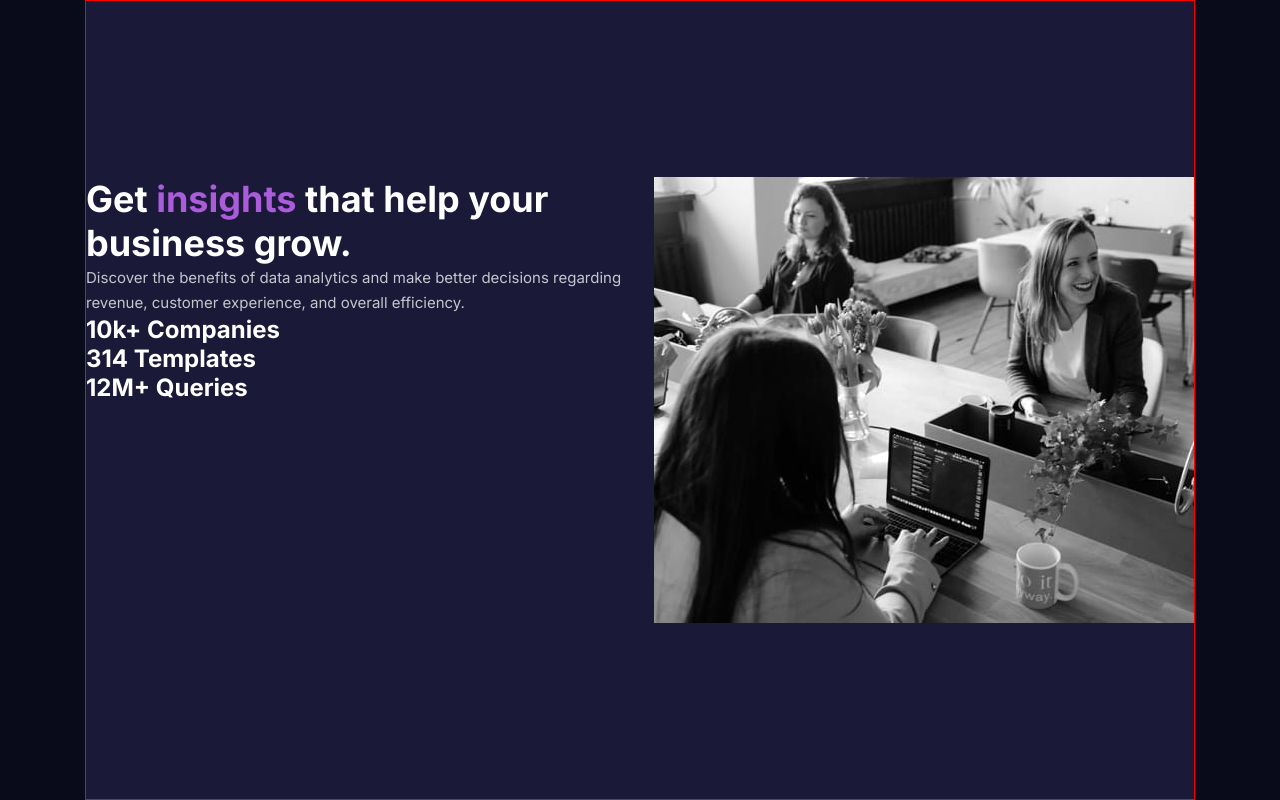
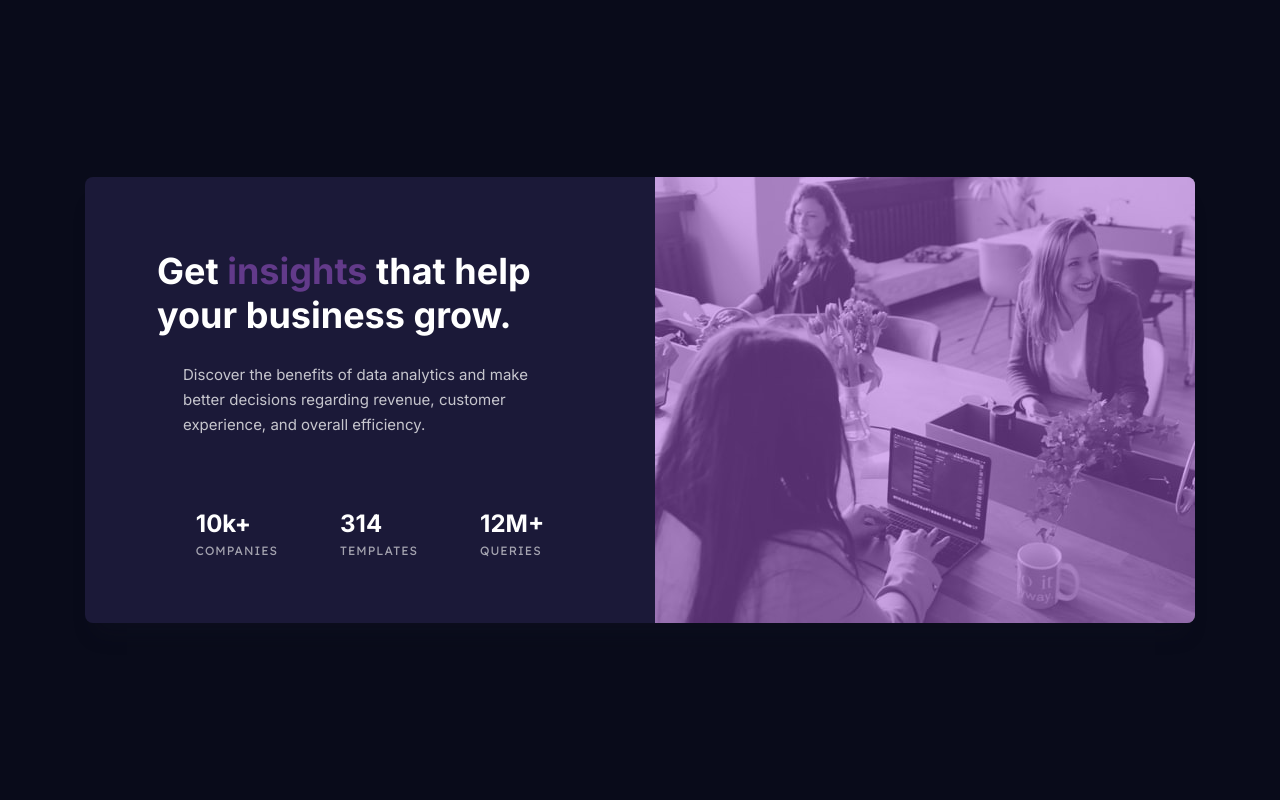
Before and after one commit to ostapyshyn/FM-Stats-preview-card-component, a React (Create React App) app: page / in a window 1280 px wide. Built offline with nearby package versions, Linux system fonts and the light colour scheme.

Commit message:
Fix styles

```diff
--- a/src/App.js
+++ b/src/App.js
@@ -1,4 +1,4 @@
-import './App.css';
+import './App.scss';
 import StatsCard from './components/StatsCard';
 
 function App() {
--- a/src/App.css
+++ b/src/App.scss
@@ -1,3 +1,5 @@
+@import './index.scss';
+
 .App {
   display: flex;
   flex-direction: column;
@@ -6,6 +8,10 @@
   height: 100vh;
   width: 100%;
   max-width: 1110px;
-  border: 1px solid red;
   margin: auto;
+
+  @include mq(900px) {
+    height: auto;
+    margin-block: 88px;
+  }
 }
--- a/src/assets/statsCard.module.scss
+++ b/src/assets/statsCard.module.scss
@@ -1,19 +1,58 @@
+@import '../index.scss';
+
 main {
   width: 100%;
   display: flex;
   flex-direction: column;
-  flex-grow: 1;
+  // flex-grow: 1;
   justify-content: center;
   align-items: center;
-  overflow-y: auto;
-  background-color: var(--dark-desaturated-blue);
+  // overflow-y: auto;
 
   article {
+    background: var(--dark-desaturated-blue);
+    box-shadow: 0px 20px 20px -10px rgba(23, 25, 41, 0.203087);
+    border-radius: 8px;
+
+    .image {
+      max-width: 540px;
+      position: relative;
+
+      div {
+        position: absolute;
+        top: 0;
+        background-color: var(--soft-violet);
+        width: 100%;
+        height: 100%;
+        z-index: 999;
+        transition: opacity 0.3s ease-in-out;
+      }
+
+      img {
+        max-width: 100%;
+        object-fit: cover;
+        height: 100%;
+        display: block;
+      }
+    }
+
+    // border: 1px solid red;
+    overflow: hidden;
+
     .info {
+      margin-top: 72px;
+      margin-inline: 72px;
       display: flex;
       flex-direction: column;
+      align-items: center;
+      max-width: calc(570px - 144px);
+
+      @include mq(900px) {
+        margin-inline: 26.5px;
+      }
 
       p {
+        max-width: 374px;
         font-family: 'Inter';
         font-weight: 400;
         font-size: 15px;
@@ -21,6 +60,12 @@ main {
         color: var(--white);
         mix-blend-mode: normal;
         opacity: 0.75;
+        margin-bottom: 72px;
+
+        @include mq(900px) {
+          text-align: center;
+          margin-bottom: 40px;
+        }
       }
 
       h1 {
@@ -29,21 +74,59 @@ main {
         font-size: 36px;
         line-height: 44px;
         color: var(--white);
+        margin-bottom: 25px;
         span {
           color: var(--soft-violet);
+        }
+
+        @include mq(900px) {
+          font-family: 'Inter';
+          font-size: 28px;
+          line-height: 32px;
+          text-align: center;
         }
       }
 
       ul {
+        display: flex;
+        gap: 62px;
+        margin-bottom: 60px;
+
+        @include mq(900px) {
+          flex-direction: column;
+          text-align: center;
+          margin-bottom: 32px;
+          gap: 24px;
+        }
         li {
           font-family: 'Inter';
           font-weight: 700;
           font-size: 24px;
           line-height: 29px;
           color: var(--white);
+          list-style-type: none;
+
+          display: flex;
+          flex-direction: column;
+
+          span {
+            font-family: 'Lexend Deca';
+            font-weight: 400;
+            font-size: 12px;
+            line-height: 25px;
+            letter-spacing: 1px;
+            text-transform: uppercase;
+            color: var(--white);
+            mix-blend-mode: normal;
+            opacity: 0.6;
+          }
         }
       }
     }
     display: flex;
+
+    @include mq(900px) {
+      flex-direction: column-reverse;
+    }
   }
 }
--- a/src/components/StatsCard.jsx
+++ b/src/components/StatsCard.jsx
@@ -27,8 +27,10 @@ function StatsCard() {
             </li>
           </ul>
         </div>
-
-        <img src={employee} alt="employee" />
+        <div className={styles.image}>
+          <img src={employee} alt="employee" />
+          <div></div>
+        </div>
       </article>
     </main>
   );
--- a/src/index.scss
+++ b/src/index.scss
@@ -9,7 +9,7 @@
 :root {
   --very-dark-blue: hsl(233, 47%, 7%); // main background
   --dark-desaturated-blue: hsl(244, 38%, 16%); // card background
-  --soft-violet: hsl(277, 64%, 61%);
+  --soft-violet: hsla(277, 64%, 61%, 50%);
 
   --white: hsl(0, 0%, 100%); // main heading, stats
   --wlightly-transparent-white: hsla(0, 0%, 100%, 0.75); // main paragraph
@@ -27,6 +27,7 @@ body {
   min-height: 100vh;
   background-color: var(--very-dark-blue);
   font-size: 15px;
+  padding-inline: 24px;
   font-family: -apple-system, BlinkMacSystemFont, 'Segoe UI', 'Roboto', 'Oxygen', 'Ubuntu',
     'Cantarell', 'Fira Sans', 'Droid Sans', 'Helvetica Neue', sans-serif;
   -webkit-font-smoothing: antialiased;
```
